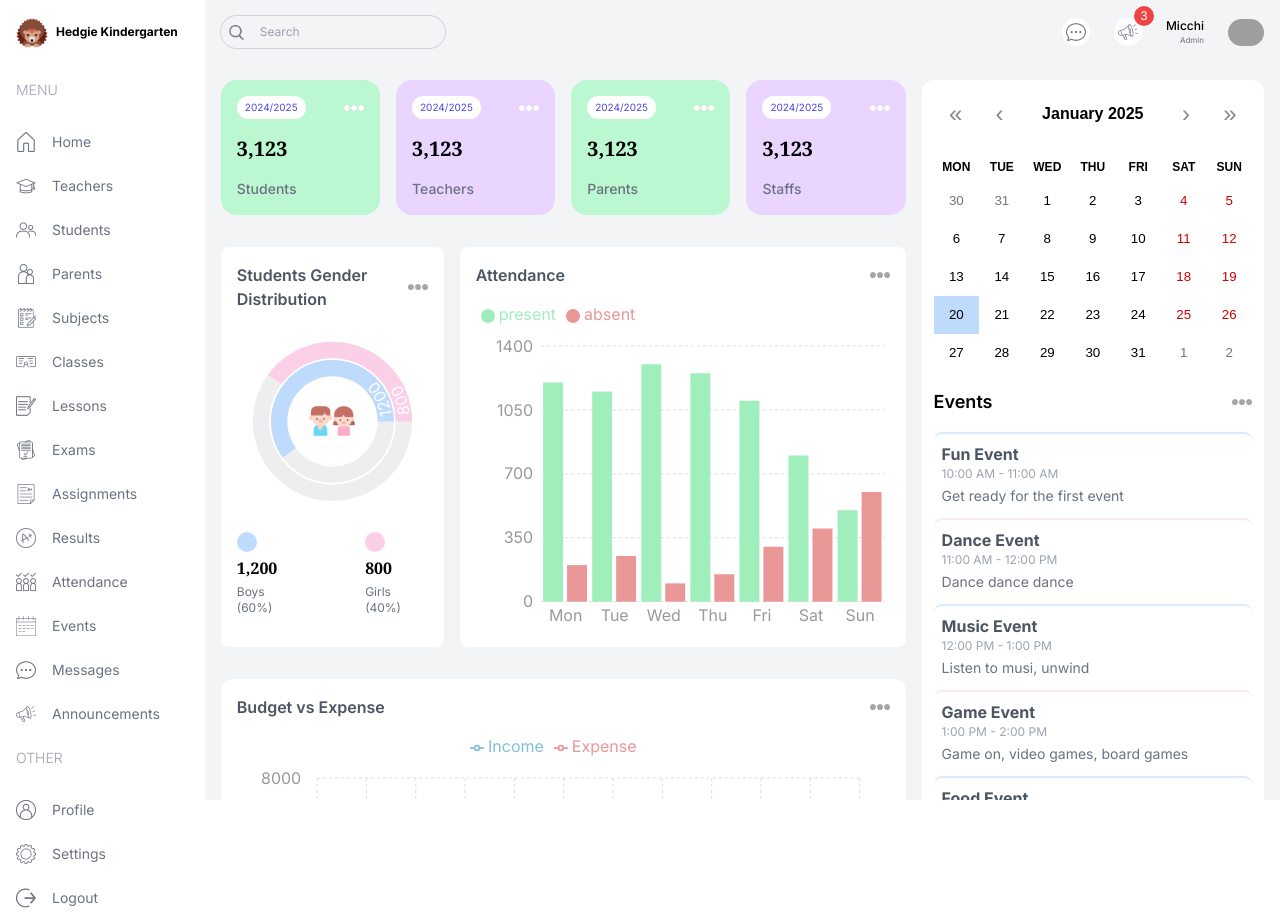
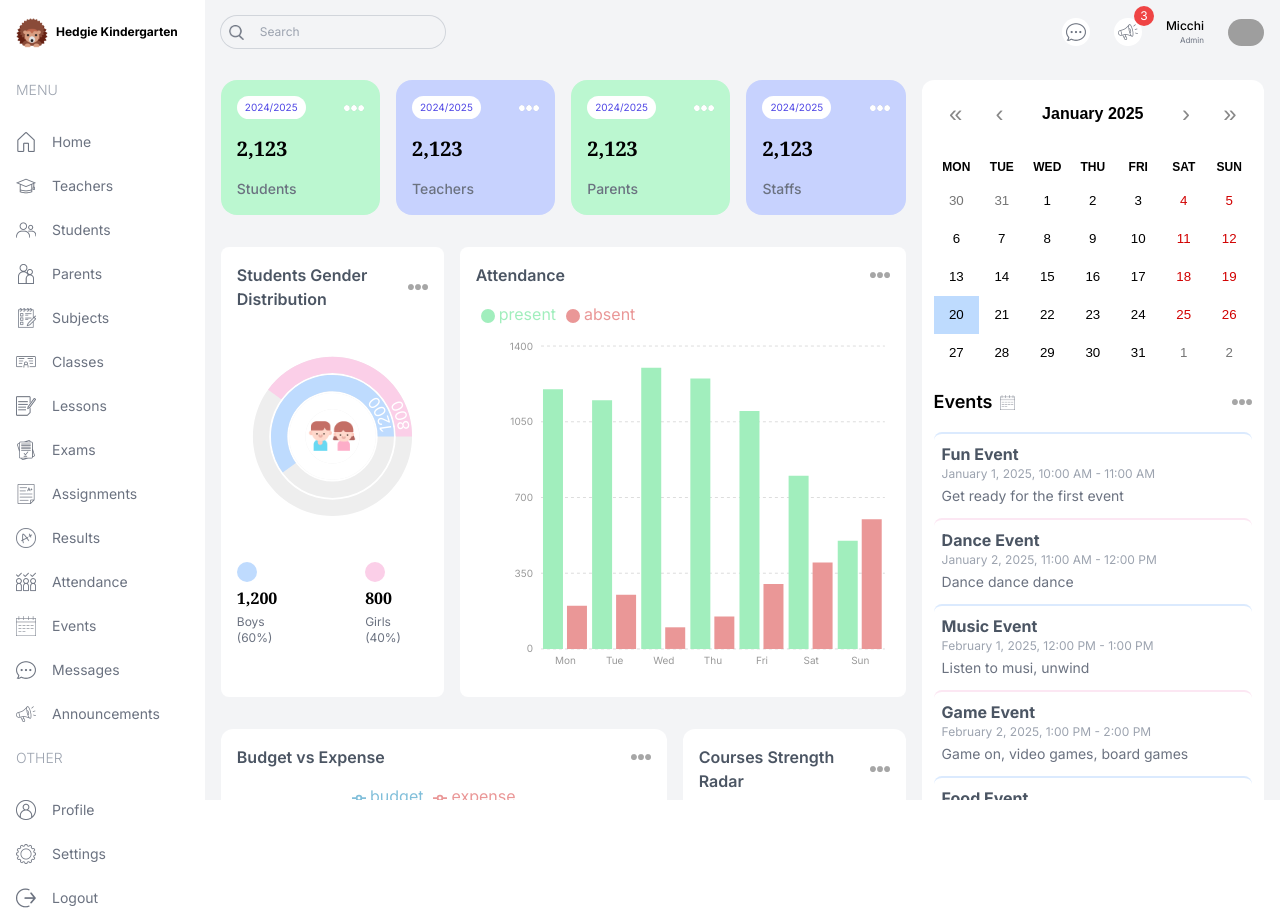
Before and after one commit to JosFen/academy_management_system, a Next.js app: page /admin in a window 1280 px wide. Built offline with nearby package versions, Linux system fonts and the light colour scheme; grey boxes are pictures that could not be loaded.

Commit message:
finished admin dashboard front-end

```diff
--- a/src/app/(dashboard)/admin/page.tsx
+++ b/src/app/(dashboard)/admin/page.tsx
@@ -1,5 +1,7 @@
+import Announcemens from '@/components/Announcemens'
 import AttendanceChart from '@/components/AttendanceChart'
 import BudgetChart from '@/components/BudgetExpenseChart'
+import CoursesRadarChart from '@/components/CoursesRadar'
 import EventCalendar from '@/components/EventCalendar'
 import GenderChart from '@/components/GenderChart'
 import UserCard from '@/components/UserCard'
@@ -16,20 +18,26 @@ const Adminpage = () => {
         </div>
 
         <div className="flex gap-4 flex-col lg:flex-row">
-          <div className="w-full lg:w-1/3 h-[400px]">
+          <div className="w-full lg:w-1/3 h-[450px]">
             <GenderChart />
           </div>
-          <div className="w-full lg:w-2/3 h-[400px]">
+          <div className="w-full lg:w-2/3 h-[450px]">
             <AttendanceChart />
           </div>
         </div>
-        <div className="w-full h-[500px]">
-          <BudgetChart />
+        <div className="flex gap-4 flex-col lg:flex-row">
+          <div className="w-full lg:w-2/3  h-[500px]">
+            <BudgetChart />
+          </div>
+          <div className="w-full lg:w-1/3  h-[500px]">
+            <CoursesRadarChart />
+          </div>
         </div>
       </div>
 
-      <div className="w-full lg:w-1/3 flex flex-col gap-8">
+      <div className="w-full lg:w-1/3 flex flex-col gap-4">
         <EventCalendar />
+        <Announcemens />
       </div>
     </div>
   )
--- a/src/app/globals.css
+++ b/src/app/globals.css
@@ -12,7 +12,7 @@
   color: #000 !important;
 }
 .react-calendar__tile--now {
-    background-color: #BEDBFE !important;
+  background-color: #bedbfe !important;
   color: #000 !important;
 }
 .react-calendar__navigation__label__labelText {
@@ -26,3 +26,6 @@
   font-size: 1.5rem;
   color: #888;
 }
+.recharts-text{
+  font-size: x-small;
+}
--- /dev/null
+++ b/src/components/Announcemens.tsx
@@ -0,0 +1,41 @@
+import announceData from '@/lib/announceData'
+import Image from 'next/image'
+
+const Announcemens = () => {
+  return (
+    <div className="bg-white p-3 rounded-xl">
+      <div className="flex items-center justify-between">
+        <div className='flex items-center gap-2'>
+        <h2 className="font-semibold">Announcements</h2>
+        <Image
+            src="/announcement.png"
+            alt="announcement"
+            width={20}
+            height={20}
+          />
+          </div>
+        <span className="text-xs text-gray-400">View All</span>
+      </div>
+      <div className="flex items-col gap-1 mt-2">
+        <div className="flex flex-col gap-1">
+          {announceData.map((announce) => (
+            <div
+              key={announce.id}
+              className="mt-2 p-2 rounded-md odd:bg-gray-100 even:bg-white"
+            >
+              <div className="flex items-center justify-between">
+                <h3 className="text-sm font-bold text-gray-600">{announce.title}</h3>
+                <p className="text-gray-400 text-xs">{announce.time}</p>
+              </div>
+              <p className="mt-1 text-gray-500 text-sm">
+                {announce.description}
+              </p>
+            </div>
+          ))}
+        </div>
+      </div>
+    </div>
+  )
+}
+
+export default Announcemens
--- a/src/components/BudgetExpenseChart.tsx
+++ b/src/components/BudgetExpenseChart.tsx
@@ -1,4 +1,4 @@
-"use client"
+'use client'
 import React, { PureComponent } from 'react'
 import {
   LineChart,
@@ -34,15 +34,22 @@ const BudgetChart = () => {
             bottom: 5
           }}
         >
-          <CartesianGrid strokeDasharray="3 3" stroke='#ddd' />
-          <XAxis dataKey="name" axisLine={false}
-            tickLine={false}
-            tick={{ fill: '#999' }} />
-          <YAxis axisLine={false}
+          <CartesianGrid strokeDasharray="3 3" stroke="#ddd" />
+          <XAxis
+            dataKey="name"
+            axisLine={false}
             tickLine={false}
             tick={{ fill: '#999' }}
-            tickMargin={10} />
-          <Tooltip contentStyle={{ borderRadius: '10px', borderColor: '#ddd' }} />
+          />
+          <YAxis
+            axisLine={false}
+            tickLine={false}
+            tick={{ fill: '#999' }}
+            tickMargin={10}
+          />
+          <Tooltip
+            contentStyle={{ borderRadius: '10px', borderColor: '#ddd' }}
+          />
           <Legend
             align="center"
             verticalAlign="top"
@@ -50,15 +57,20 @@ const BudgetChart = () => {
           />
           <Line
             type="monotone"
-            dataKey="Income"
+            dataKey="budget"
             stroke="#81BFDA"
             strokeWidth={2}
           />
-          <Line type="monotone" dataKey="Expense" stroke="#ea9797" strokeWidth={2} />
+          <Line
+            type="monotone"
+            dataKey="expense"
+            stroke="#ea9797"
+            strokeWidth={2}
+          />
         </LineChart>
       </ResponsiveContainer>
     </div>
   )
-};
+}
 
-export default BudgetChart;
+export default BudgetChart
--- /dev/null
+++ b/src/components/CoursesRadar.tsx
@@ -0,0 +1,34 @@
+'use client';
+import Image from 'next/image';
+import React, { PureComponent } from 'react'
+import { Radar, RadarChart, PolarGrid, PolarAngleAxis, PolarRadiusAxis, ResponsiveContainer, Legend } from 'recharts'
+import coursesRadarData from '@/lib/coursesRadarData'
+
+const CoursesRadarChart = () => {
+  return (
+    <div className="bg-white rounded-xl p-4 w-full h-full">
+      <div className="flex justify-between items-center">
+        <h3 className="text-base text-gray-600 font-semibold">
+          Courses Strength Radar
+        </h3>
+        <Image src="/moreDark.png" alt="more" width={20} height={20} />
+      </div>
+      <div className=" p-1 mt-2 h-full">
+      <ResponsiveContainer width="100%" height="100%">
+        <RadarChart cx="50%" cy="50%" outerRadius="82%" data={coursesRadarData}>
+          <PolarGrid />
+          <PolarAngleAxis dataKey="subject" />
+          <PolarRadiusAxis angle={30} domain={[0, 150]} />
+          <Radar name="2024" dataKey="A" stroke="#8884d8" fill="#8884d8" fillOpacity={0.4} />
+          <Radar name="2025" dataKey="B" stroke="#82ca9d" fill="#82ca9d" fillOpacity={0.4} />
+          <Legend align="center"
+            verticalAlign="top"
+            wrapperStyle={{paddingTop:'20px', paddingBottom:'20px' }} />
+        </RadarChart>
+      </ResponsiveContainer>
+    </div>
+    </div>
+  )
+}
+
+export default CoursesRadarChart;
--- a/src/components/EventCalendar.tsx
+++ b/src/components/EventCalendar.tsx
@@ -1,28 +1,39 @@
-"use client"
-import eventsData  from "@/lib/eventsData";
-import { useState } from "react";
-import Calendar from "react-calendar";
-import "react-calendar/dist/Calendar.css";
-import Image from "next/image";
+'use client'
+import eventsData from '@/lib/eventsData'
+import { useState } from 'react'
+import Calendar from 'react-calendar'
+import 'react-calendar/dist/Calendar.css'
+import Image from 'next/image'
 
-type ValuePiece = Date | null;
-type Value = ValuePiece | [ValuePiece, ValuePiece];
+type ValuePiece = Date | null
+type Value = ValuePiece | [ValuePiece, ValuePiece]
 
 const EventCalendar = () => {
-    const [value, onChange] = useState<Value>(new Date());
+  const [value, onChange] = useState<Value>(new Date())
 
   return (
     <div className="bg-white p-3 rounded-xl">
       <Calendar onChange={onChange} value={value} />
       <div className="flex items-cener justify-between">
+      <div className='flex items-center gap-2'>
         <h2 className="text-lg font-semibold my-4">Events</h2>
+        <Image
+            src="/calendar.png"
+            alt="calendar"
+            width={15}
+            height={15}
+          />
+          </div>
         <div className="flex items-center gap-4">
           <Image src="/moreDark.png" alt="more" width={20} height={20} />
         </div>
       </div>
-            <div className="flex flex-col gap-1" >
+      <div className="flex flex-col gap-1">
         {eventsData.map((event) => (
-                    <div key={event.id} className="p-2 rounded-lg border-t-2 odd:border-t-blue-100 even:border-t-pink-100">
+          <div
+            key={event.id}
+            className="p-2 rounded-lg border-t-2 odd:border-t-blue-100 even:border-t-pink-100"
+          >
             {/* <div className="flex items-center justify-between"> */}
             <h3 className="font-bold text-gray-600">{event.title}</h3>
             <p className="text-gray-400 text-xs">{event.time}</p>
@@ -32,7 +43,7 @@ const EventCalendar = () => {
         ))}
       </div>
     </div>
-    );
-};
+  )
+}
 
-export default EventCalendar;
+export default EventCalendar
--- a/src/components/UserCard.tsx
+++ b/src/components/UserCard.tsx
@@ -2,14 +2,14 @@ import Image from 'next/image'
 
 const UserCard = ({ type }: { type: string }) => {
   return (
-    <div className="rounded-2xl odd:bg-green-200 even:bg-purple-200 flex-1 p-4">
+    <div className="rounded-2xl odd:bg-green-200 even:bg-indigo-200 flex-1 p-4">
       <div className="flex justify-between items-center">
         <span className="text-[10px] bg-white px-2 py-1 rounded-full text-indigo-600">
           2024/2025
         </span>
         <Image src="/more.png" alt="" width={20} height={20} />
       </div>
-      <h1 className="text-xl font-serif font-semibold my-4">3,123</h1>
+      <h1 className="text-xl font-serif font-semibold my-4">2,123</h1>
       <h1 className="capitalize text-sm font-medium text-gray-500">{type}s</h1>
     </div>
   )
--- /dev/null
+++ b/src/lib/announceData.ts
@@ -0,0 +1,29 @@
+const announceData = [
+  {
+    id: 'a1',
+    title: 'School opening',
+    time: '10:00 AM',
+    description:
+      'School will reopen on 10th of August. All students are requested to attend the school on time.'
+  },
+  {
+    id: 'a2',
+    title: 'Field Trip',
+    time: '2:00 AM',
+    description: 'Field trip to the zoo on 15th of August.'
+  },
+  {
+    id: 'a3',
+    title: 'PTM',
+    time: '9:00 AM',
+    description: 'Parent teacher meeting on 20th of August.'
+  },
+  {
+    id: 'a4',
+    title: 'Holiday',
+    time: '10:00 AM',
+    description: 'School will be closed on 25th of August.'
+  }
+]
+
+export default announceData
--- a/src/lib/budgetData.ts
+++ b/src/lib/budgetData.ts
@@ -1,44 +1,44 @@
 const budgetData = [
   {
     name: 'Jan',
-    Income: 4000,
-    Expense: 2400
+    budget: 4000,
+    expense: 2400
   },
   {
     name: 'Feb',
-    Income: 3000,
-    Expense: 1398
+    budget: 3000,
+    expense: 1398
   },
   {
     name: 'Mar',
-    Income: 7000,
-    Expense: 5800
+    budget: 7000,
+    expense: 5800
   },
   {
     name: 'Apr',
-    Income: 2780,
-    Expense: 3908
+    budget: 2780,
+    expense: 3908
   },
   {
     name: 'May',
-    Income: 5890,
-    Expense: 4800
+    budget: 5890,
+    expense: 4800
   },
   {
     name: 'Jun',
-    Income: 2390,
-    Expense: 3800
+    budget: 2390,
+    expense: 3800
   },
   {
     name: 'Jul',
-    Income: 3490,
-    Expense: 4300
+    budget: 3490,
+    expense: 4300
   },
-  { name: 'Aug', Income: 4000, Expense: 2400 },
-  { name: 'Sep', Income: 3000, Expense: 1398 },
-  { name: 'Oct', Income: 4000, Expense: 5800 },
-  { name: 'Nov', Income: 5780, Expense: 3908 },
-  { name: 'Dec', Income: 3890, Expense: 4800 }
+  { name: 'Aug', budget: 4000, expense: 2400 },
+  { name: 'Sep', budget: 3000, expense: 1398 },
+  { name: 'Oct', budget: 4000, expense: 5800 },
+  { name: 'Nov', budget: 5780, expense: 3908 },
+  { name: 'Dec', budget: 3890, expense: 4800 }
 ]
 
 export default budgetData
--- /dev/null
+++ b/src/lib/coursesRadarData.ts
@@ -0,0 +1,41 @@
+
+const coursesRadarData = [
+    {
+      subject: 'Math',
+      A: 120,
+      B: 110,
+      fullMark: 150,
+    },
+    {
+      subject: 'Chinese',
+      A: 98,
+      B: 130,
+      fullMark: 150,
+    },
+    {
+      subject: 'English',
+      A: 86,
+      B: 130,
+      fullMark: 150,
+    },
+    {
+      subject: 'Geography',
+      A: 99,
+      B: 100,
+      fullMark: 150,
+    },
+    {
+      subject: 'Physics',
+      A: 85,
+      B: 90,
+      fullMark: 150,
+    },
+    {
+      subject: 'History',
+      A: 65,
+      B: 85,
+      fullMark: 150,
+    },
+  ];
+
+  export default coursesRadarData;
--- a/src/lib/eventsData.ts
+++ b/src/lib/eventsData.ts
@@ -1,37 +1,37 @@
-type ValuePiece = Date | null;
-type Value = ValuePiece | [ValuePiece, ValuePiece];
+type ValuePiece = Date | null
+type Value = ValuePiece | [ValuePiece, ValuePiece]
 
 const eventsData = [
   {
     id: 1,
-        title: "Fun Event",
-        time: "10:00 AM - 11:00 AM",
-        description: "Get ready for the first event",
+    title: 'Fun Event',
+    time: 'January 1, 2025, 10:00 AM - 11:00 AM',
+    description: 'Get ready for the first event'
   },
   {
     id: 2,
-        title: "Dance Event",
-        time: "11:00 AM - 12:00 PM",
-        description: "Dance dance dance",
+    title: 'Dance Event',
+    time: 'January 2, 2025, 11:00 AM - 12:00 PM',
+    description: 'Dance dance dance'
   },
   {
     id: 3,
-        title: "Music Event",
-        time: "12:00 PM - 1:00 PM",
-        description: "Listen to musi, unwind",
+    title: 'Music Event',
+    time: 'February 1, 2025, 12:00 PM - 1:00 PM',
+    description: 'Listen to musi, unwind'
   },
   {
     id: 4,
-        title: "Game Event",
-        time: "1:00 PM - 2:00 PM",
-        description: "Game on, video games, board games",
+    title: 'Game Event',
+    time: 'February 2, 2025, 1:00 PM - 2:00 PM',
+    description: 'Game on, video games, board games'
   },
   {
     id: 5,
-        title: "Food Event",
-        time: "2:00 PM - 3:00 PM",
-        description: "Food day, eat and be merry",
+    title: 'Food Event',
+    time: 'March 1, 2025, 2:00 PM - 3:00 PM',
+    description: 'Food day, eat and be merry'
   }
-];
+]
 
-export default eventsData;
+export default eventsData
```
Lines whose indentation alone changed are shown as unchanged.
